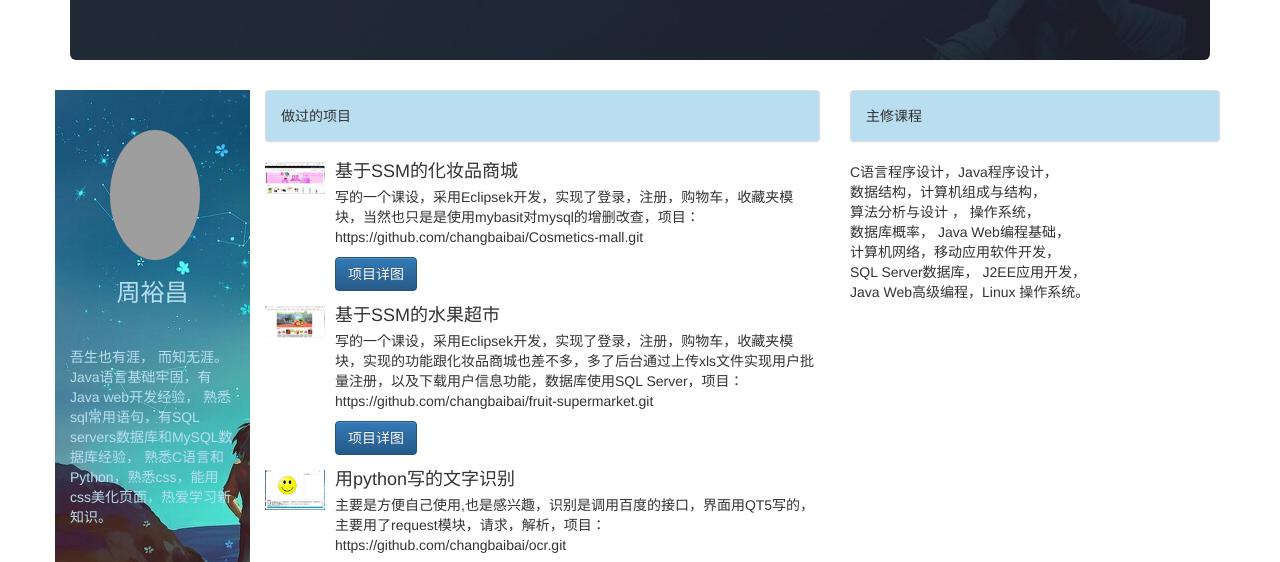
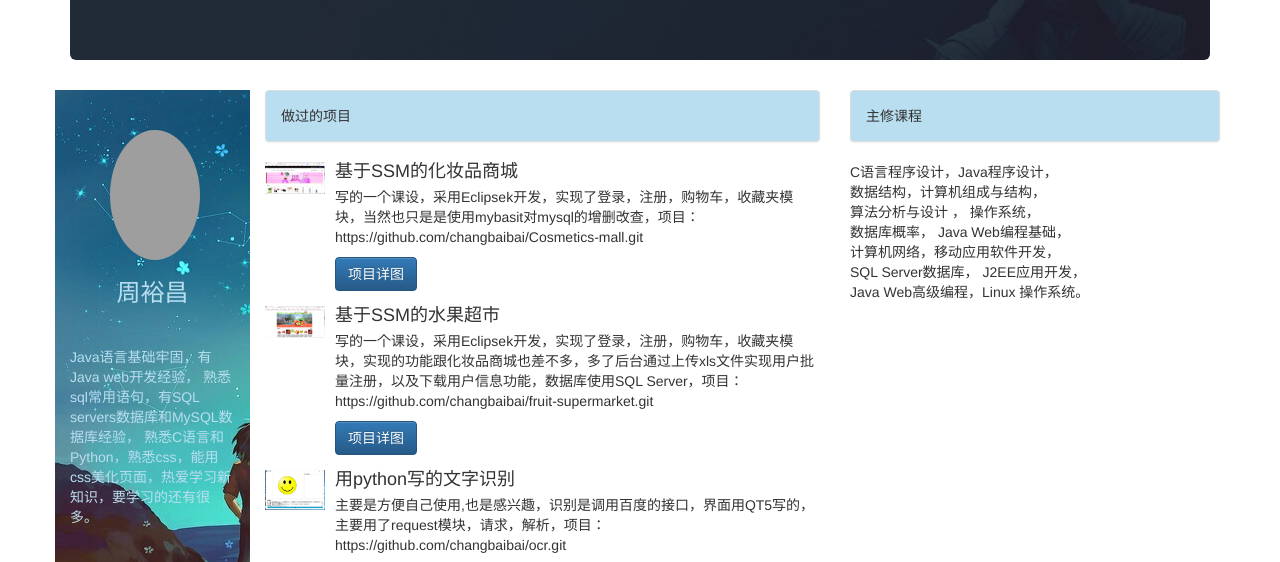
Before and after one commit to changbaibai/show, a plain HTML site: page index.html in a window 1280 px wide. Shown: the part 222-784 px from the top of the page. Drawn offline with Linux system fonts and the light colour scheme; grey boxes are pictures that could not be loaded.

Commit message:
Update index.html

```diff
--- a/index.html
+++ b/index.html
@@ -59,11 +59,10 @@
                         周裕昌
                     </h3>
                     <p>
-                     吾生也有涯，
-                        而知无涯。  Java语言基础牢固，有Java web开发经验，
+                       Java语言基础牢固，有Java web开发经验，
                         熟悉sql常用语句，有SQL servers数据库和MySQL数据库经验，
 
-                     熟悉C语言和Python，熟悉css，能用css美化页面，热爱学习新知识。
+                     熟悉C语言和Python，熟悉css，能用css美化页面，热爱学习新知识，要学习的还有很多。
 
                     </p>
 
```
